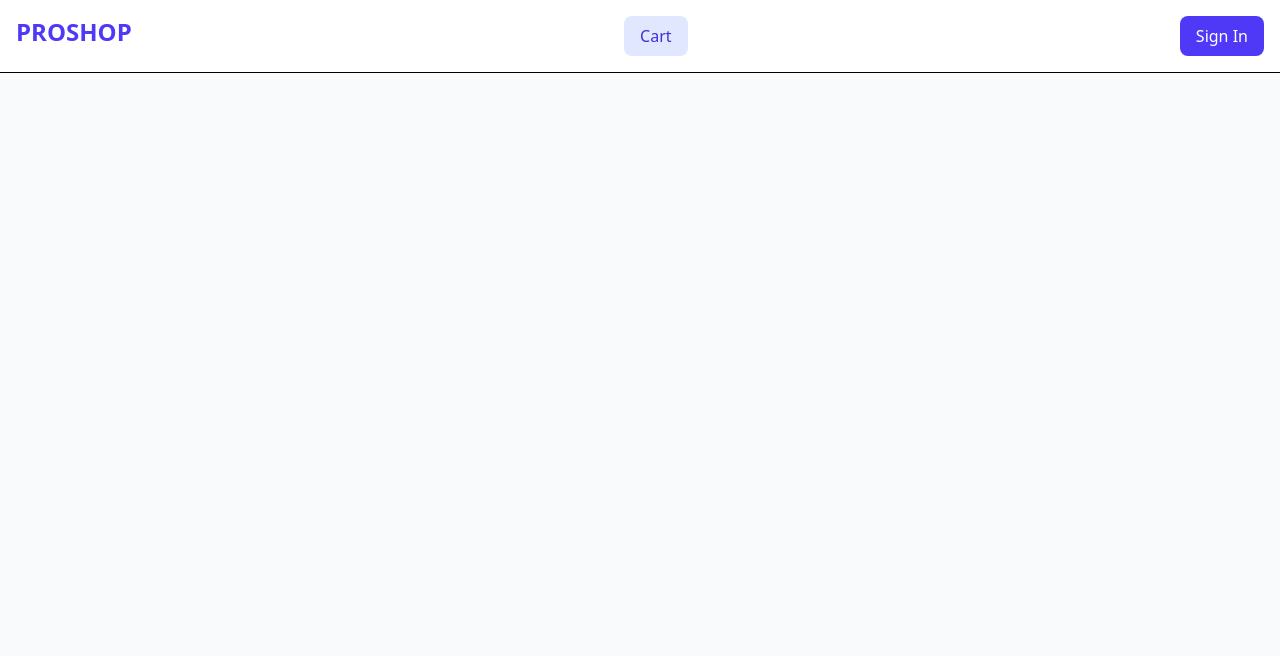
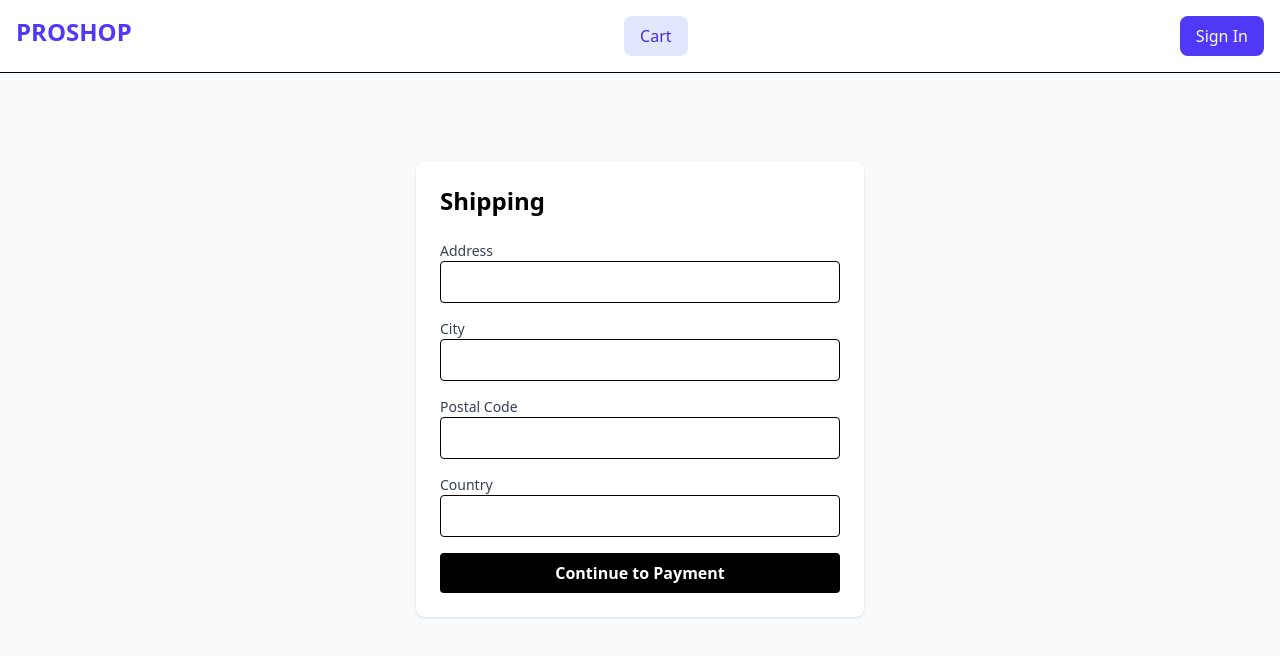
Before and after one commit to sanishakayastha60/e-commerce, a React app in the folder frontend/: page /shipping in a window 1280 px wide. Shown: the top 656 px of the page. Built offline with nearby package versions, Linux system fonts and the light colour scheme; the HTML template or start-up script is replaced by a standard one.

Commit message:
Shipping page created

```diff
--- a/frontend/src/App.jsx
+++ b/frontend/src/App.jsx
@@ -5,6 +5,7 @@ import ProductScreen from './screens/ProductScreen';
 import CartScreen from './screens/CartScreen';
 import LoginScreen from './screens/LoginScreen';
 import RegisterScreen from './screens/RegisterScreen';
+import ShippingScreen from './screens/ShippingScreen';
 
 function App(){
   const userInfo = localStorage.getItem('userInfo') ? JSON.parse(localStorage.getItem('userInfo')) : null ;
@@ -34,6 +35,7 @@ function App(){
           <Route path="/cart/:id?" element={<CartScreen />}/>
           <Route path="/login" element={<LoginScreen />}/>
           <Route path="/register" element={<RegisterScreen />}/>
+          <Route path="/shipping" element={<ShippingScreen />}/>
         </Routes>
       </main>
       </div>
--- a/frontend/src/screens/CartScreen.jsx
+++ b/frontend/src/screens/CartScreen.jsx
@@ -1,14 +1,18 @@
 import { useEffect, useState} from 'react';
-import { useParams, useLocation, Link } from 'react-router-dom';
+import { useParams, useLocation, Link, useNavigate } from 'react-router-dom';
 import axios from 'axios';
 const CartScreen = () =>{
     const { id } = useParams();
     const location = useLocation();
+    const navigate = useNavigate();
     const qty = location.search ? Number (location.search.split('=')[1]): 1;
     const [cartItems, setCartItems]= useState(()=>{
         const savedCart = localStorage.getItem('cartItems');
         return savedCart ? JSON.parse(savedCart):[];
     });
+    const checkoutHandler = () =>{
+        navigate('/login?redirect=/shipping');
+    };
     const removeFromCartHandler=(id)=>{
         const updatedCart = cartItems.filter((x)=>x._id !==id);
         setCartItems(updatedCart);
@@ -41,6 +45,7 @@ const CartScreen = () =>{
                 console.log("no id");
             }
     },[id,qty]);
+
     return(
         <div className="container mx-auto py-8">
         <h1 className="text-3xl font-bold mb-4">Shopping Cart</h1>
@@ -64,7 +69,8 @@ const CartScreen = () =>{
             <div className="bg-gray-50 p-6 rounded-xl border h-fit">
             <h2 className="text-xl font-bold mb-4">Subtotal ({cartItems.reduce((acc,item)=>acc + item.qty, 0)})items </h2>
             <p className="text-2xl font-black mb-6"> ${cartItems.reduce((acc, item)=> acc + item.qty * item.price, 0).toFixed(2)} </p>
-            <button className="w-full bg-black text-white py-3 rounded-lg font-bold hover:bg-gray-800 transition">Proceed to Checkout</button>
+            <button type='button' className="w-full bg-black text-white py-3 rounded-lg font-bold hover:bg-gray-800 transition"
+            disabled ={cartItems.length === 0} onClick={checkoutHandler}>Proceed to Checkout</button>
             </div>
             </div>
         )}
--- /dev/null
+++ b/frontend/src/screens/ShippingScreen.jsx
@@ -0,0 +1,44 @@
+import { useState } from 'react';
+import { useNavigate } from 'react-router-dom';
+
+const ShippingScreen = () => {
+    const savedAddress = JSON.parse(localStorage.getItem('ShippingAddress'))||{};
+    const [address, setAddress]=useState(savedAddress.address||'');
+    const [city, setCity]=useState(savedAddress.city||'');
+    const [postalCode, setPostalCode]=useState(savedAddress.postalCode||'');
+    const [country, setCountry]=useState(savedAddress.country||'');
+
+    const navigate = useNavigate();
+
+    const submitHandler = (e) =>{
+        e.preventDefault();
+        localStorage.setItem('shippingAddress',JSON.stringify({address,city,postalCode,country}));
+        navigate('/payment');
+    };
+  return (
+    <div className="max-w-md mx-auto mt-10 p-6 bg-white shadow rounded-lg">
+        <h1 className="text-2xl font-bold mb-6">Shipping</h1>
+        <form onSubmit={submitHandler} className="space-y-4">
+            <div>
+                <label className="block text-sm font-medium text-gray-700">Address</label>
+                <input type="text" className="w-full p-2 border rounded" value={address} onChange={(e)=>setAddress(e.target.value)} required/>
+            </div>
+            <div>
+                <label className="block text-sm font-medium text-gray-700">City</label>
+                <input type="text" className="w-full p-2 border rounded" value={city} onChange={(e)=>setCity(e.target.value)} required/>
+            </div>
+            <div>
+                <label className="block text-sm font-medium text-gray-700">Postal Code</label>
+                <input type="text" className="w-full p-2 border rounded" value={postalCode} onChange={(e)=>setPostalCode(e.target.value)} required/>
+            </div>
+            <div>
+                <label className="block text-sm font-medium text-gray-700">Country</label>
+                <input type="text" className="w-full p-2 border rounded" value={country} onChange={(e)=>setCountry(e.target.value)} required/>
+            </div>
+            <button type='submit' className="w-full bg-black text-white py-2 rounded font-bold hover:bg-gray-800">Continue to Payment</button>
+        </form>
+    </div>
+  );
+}
+
+export default ShippingScreen
```
